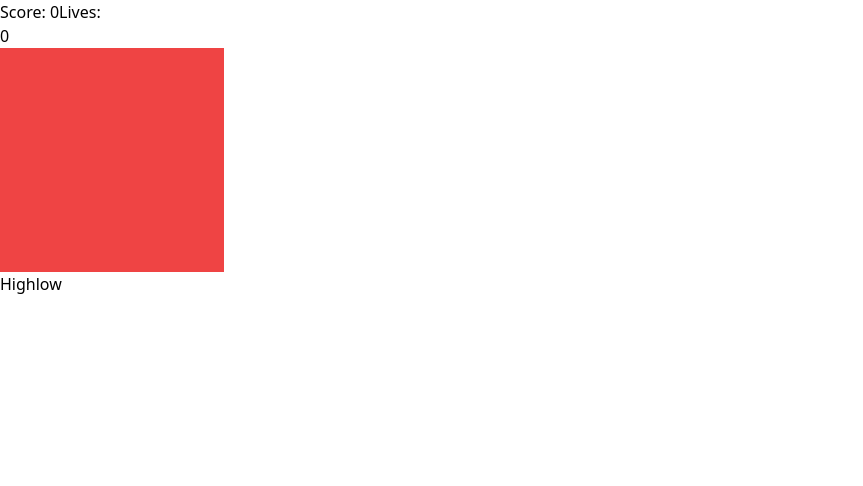
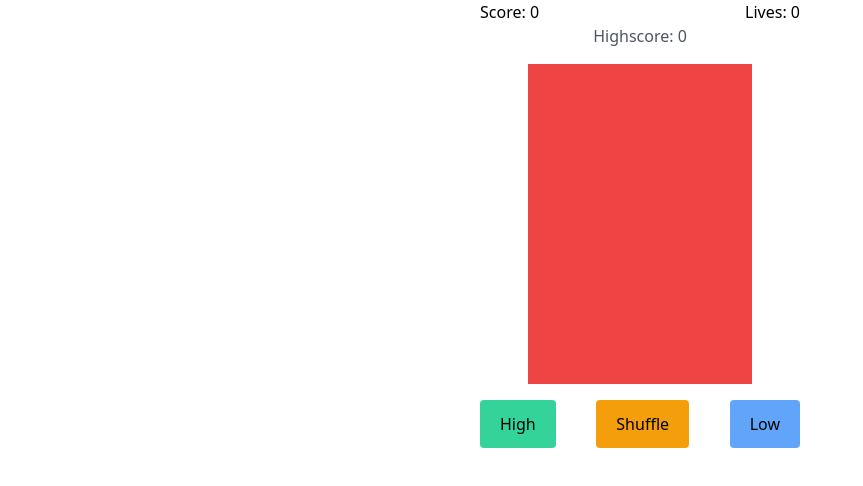
Before and after one commit to Mcawley38/code23-test, a Vue app: page / in a window 1280 px wide. Shown: the top 486 px of the page, without its empty margins (0-863 px from the left). Built offline with nearby package versions, Linux system fonts and the light colour scheme.

Commit message:
- front end basics styled - buttons, positioning styled, card skeleton set up

```diff
--- a/src/components/Game.vue
+++ b/src/components/Game.vue
@@ -1,15 +1,18 @@
 <template>
-    <main>
-        <div>
+    <main class="w-80 m-auto">
+        <div class="flex justify-between">
             <span>Score: {{score.current_score}}</span>
-            <span>Lives:  {{score.lives}}<span></span></span>
+            <span>Lives:  {{lives}}<span></span></span>
         </div>
-        <div>
-            {{score.high_score}}
+        <div class="text-center text-gray-600 mb-4">
+            Highscore: {{score.high_score}}
         </div>
-        <div class="w-56 h-56 bg-red-500"></div>
-        <a>High</a>
-        <a>low</a>
+        <div class="w-56 h-80 bg-red-500 m-auto"></div>
+        <div class="flex justify-between mt-4">
+            <a class="px-5 py-3 rounded bg-green-400">High</a>
+            <a class="px-5 py-3 rounded bg-yellow-500 m-auto">Shuffle</a>
+            <a class="px-5 py-3 rounded bg-blue-400">Low</a>
+        </div>
     </main>
 </template>
 
@@ -51,11 +54,11 @@
 
                 this.shuffle()
             },
-            takeTurn() {
+            takeTurn(greater) {
                 this.cards.old = this.deck.shift()
                 this.cards.new = this.deck[0]
 
-                this.oldGreaterThanNew()
+                this.oldGreaterThanNew() === greater
                     ? this.incrementScore()
                     :this.deductLife()
             },
```
